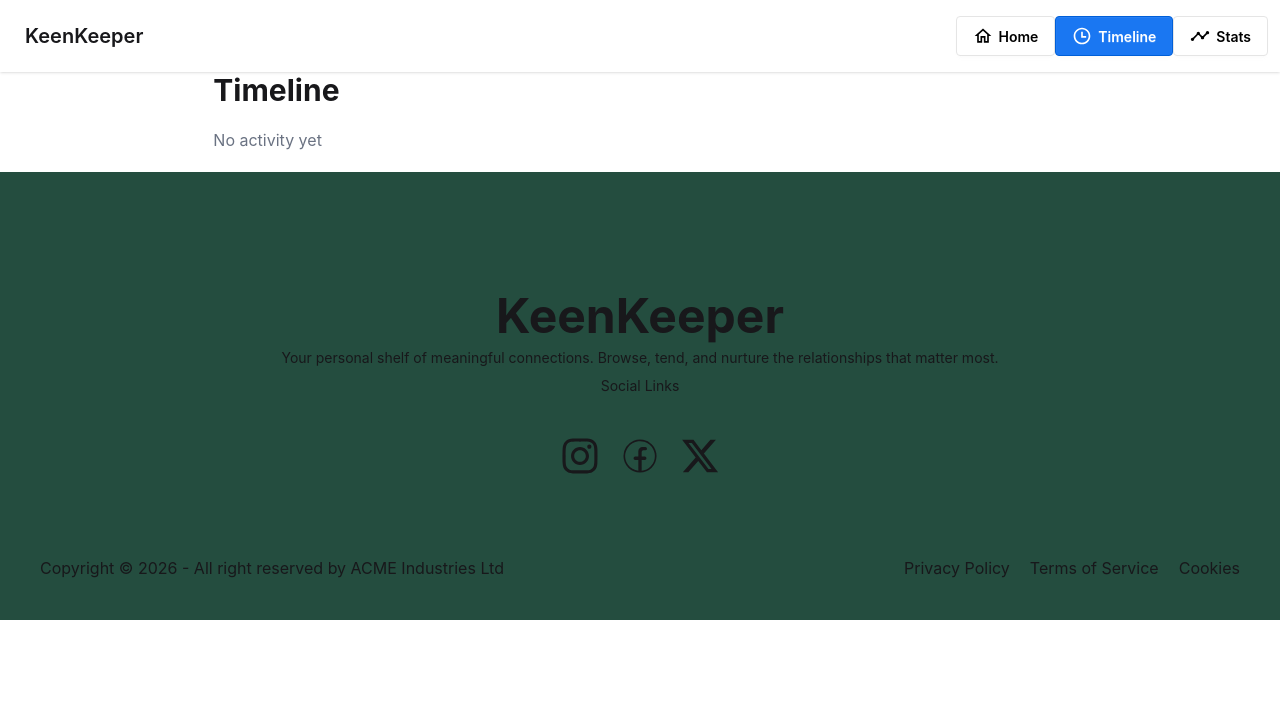
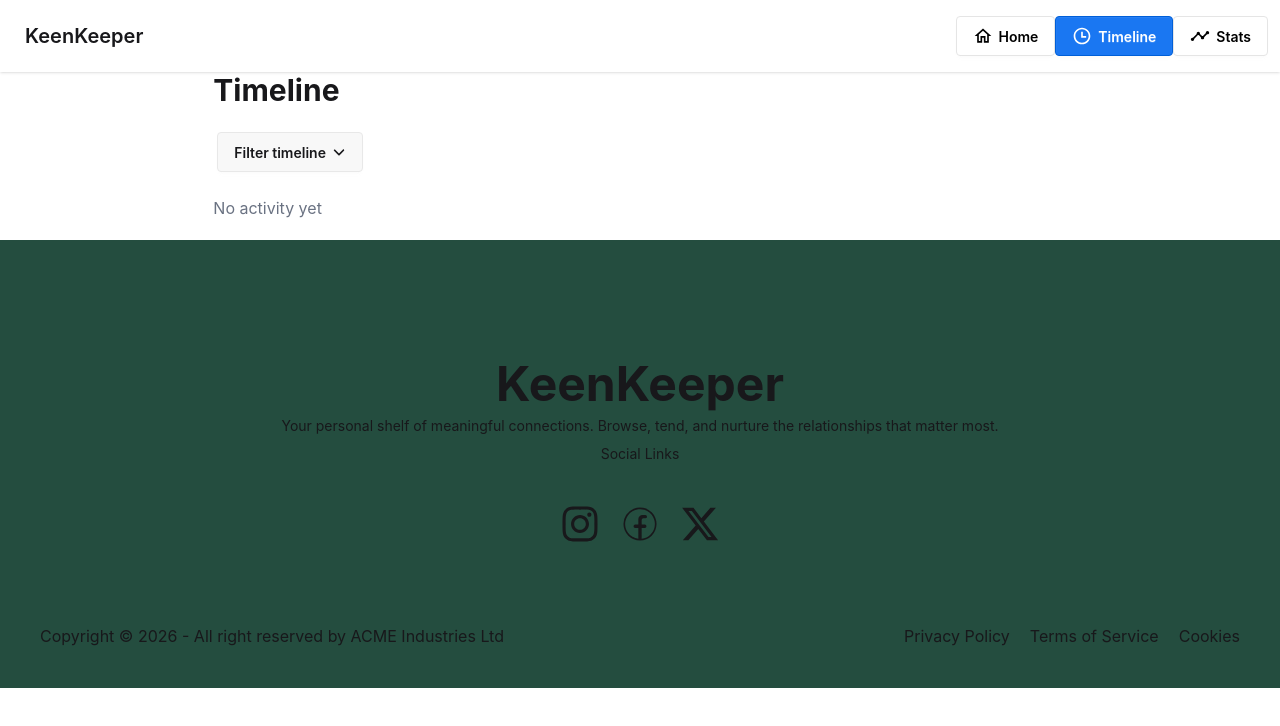
Before and after one commit to mohammadali27/my-KeenKeeper-app, a Next.js app: page /timeline in a window 1280 px wide. Shown: the top 726 px of the page. Built offline with nearby package versions, Linux system fonts and the light colour scheme.

Commit message:
time lin felter add

```diff
--- a/src/app/timeline/page.jsx
+++ b/src/app/timeline/page.jsx
@@ -1,19 +1,45 @@
 "use client";
 import { InstallAppsContext } from "@/context/install.context";
-import React, { useContext } from "react";
+import React, { useContext, useState } from "react";
+import { FaAngleDown } from "react-icons/fa6";
 
 const Timeline = () => {
   const { timeline } = useContext(InstallAppsContext);
+  const [filter, setFilter] = useState("All");
+
+  const filteredTimeline =
+    filter === "All"
+      ? timeline
+      : timeline.filter((item) => item.type === filter);
 
   return (
     <div className="w-8/12 mx-auto space-y-5 mb-5">
       <h1 className="text-3xl font-bold">Timeline</h1>
 
+      <div className="dropdown dropdown-hover">
+        <div tabIndex={0} role="button" className="btn m-1">
+          Filter timeline <FaAngleDown />
+        </div>
 
-      {timeline.length === 0 ? (
+        <ul className="menu dropdown-content bg-base-100 rounded-box z-1 w-52 p-2 shadow-sm">
+          <li onClick={() => setFilter("All")}>
+            <a> All</a>
+          </li>
+          <li onClick={() => setFilter("Call")}>
+            <a>Call</a>
+          </li>
+          <li onClick={() => setFilter("Text")}>
+            <a>Text</a>
+          </li>
+          <li onClick={() => setFilter("Video")}>
+            <a>Video</a>
+          </li>
+        </ul>
+      </div>
+      {filteredTimeline.length === 0 ? (
         <p className="text-gray-500">No activity yet</p>
       ) : (
-        timeline.map((item) => (
+        filteredTimeline.map((item) => (
           <div key={item.id} className="border p-3 rounded">
             <h2 className="font-semibold">
               {item.type} with <span>{item.app?.name || "Unknown"}</span>
```
